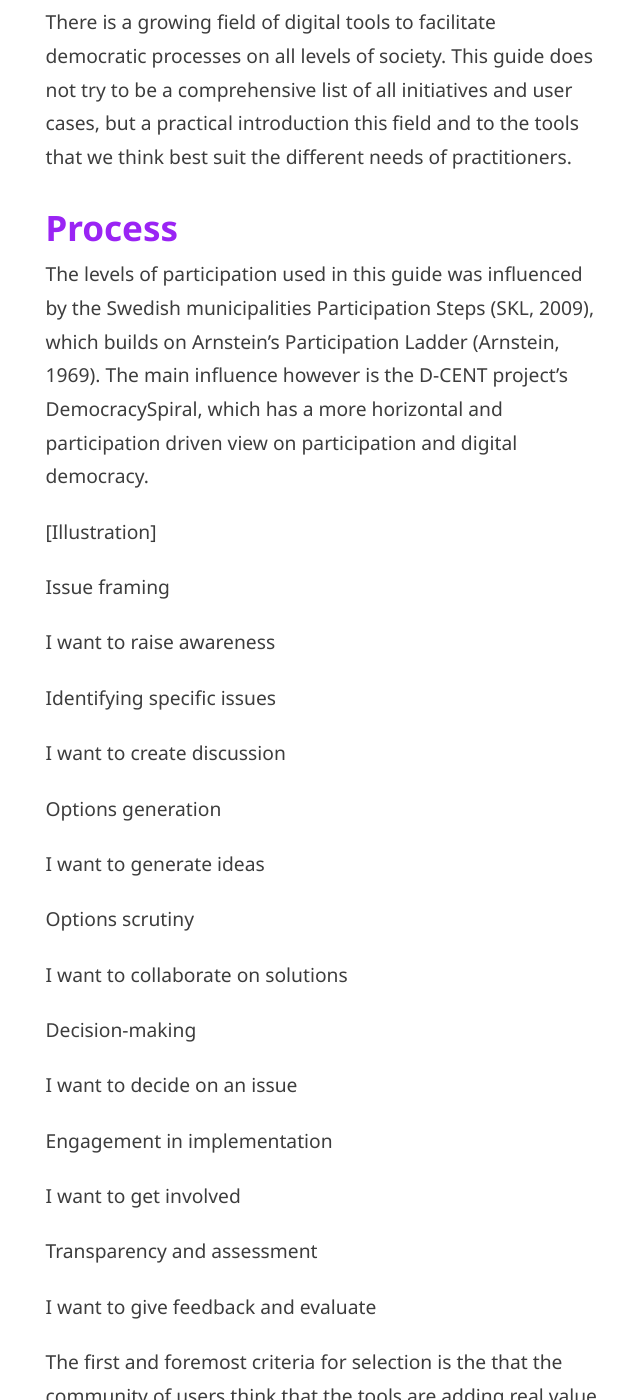
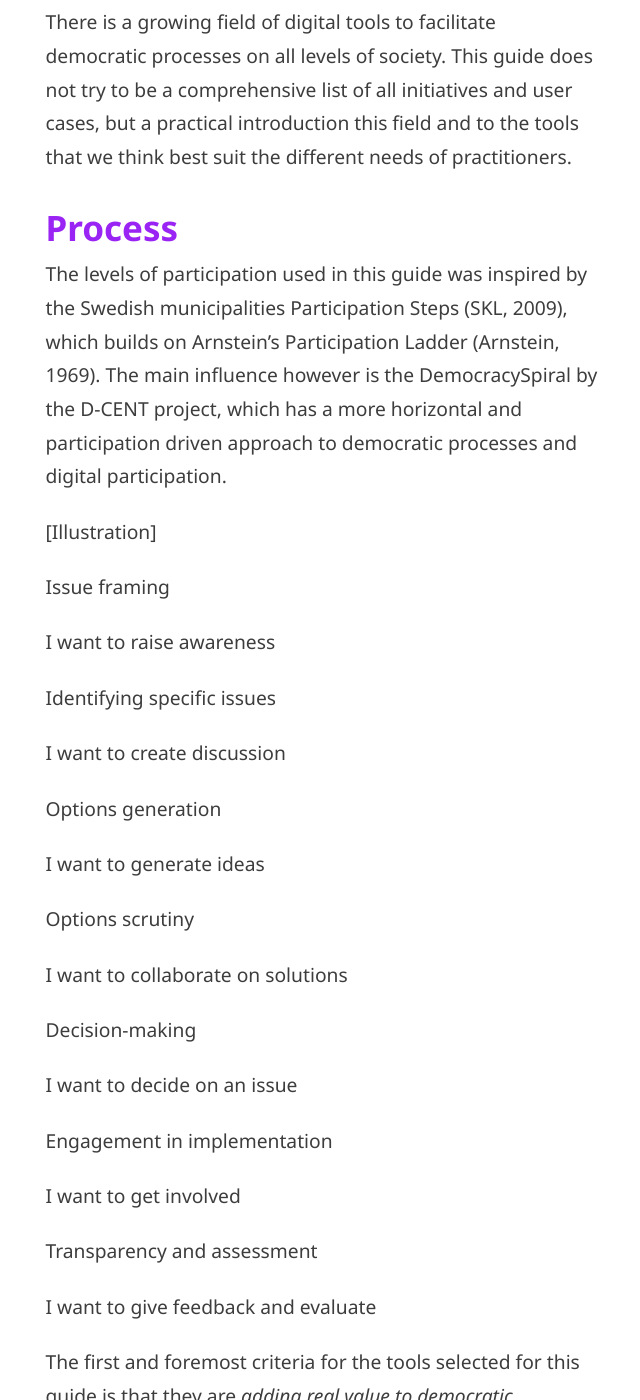
Before and after one commit to digidemlab/democat, a Jekyll site: the page built from about.md, in a window 1280 px wide and 1400 px high, scrolled down 984 px. Shown: the whole window, without its empty margins (317-957 px from the left). Built offline with Jekyll 4.4.1, drawn with Linux system fonts in a browser that asks for light colours; some of the changed text lies outside the part shown.

Commit message:
Updated About

```diff
--- a/about.md
+++ b/about.md
@@ -19,7 +19,7 @@ There is a growing field of digital tools to facilitate democratic processes on
 
 ## Process
 
-The levels of participation used in this guide was influenced by the Swedish municipalities Participation Steps (SKL, 2009), which builds on Arnstein’s Participation Ladder (Arnstein, 1969). The main influence however is the D-CENT project’s DemocracySpiral, which has a more horizontal and participation driven view on participation and digital democracy.
+The levels of participation used in this guide was inspired by the Swedish municipalities Participation Steps (SKL, 2009), which builds on Arnstein’s Participation Ladder (Arnstein, 1969). The main influence however is the DemocracySpiral by the D-CENT project, which has a more horizontal and participation driven approach to democratic processes and digital participation.
 
 [Illustration]
 
@@ -51,7 +51,7 @@ Transparency and assessment
 
 I want to give feedback and evaluate
 
-The first and foremost criteria for selection is the that the community of users think that the tools are adding real value to democratic processes.
+The first and foremost criteria for the tools selected for this guide is that they are *adding real value to democratic processes*.
 
 The initial selection of tools was based on recommendations from the international community of ninety experts gathered at the Inteligencia Colectiva Para La Democracia 2016. From the XX tools most favoured by the community, the Digidem Guide Working Group has selected XX tools for each level of participation most in line with the following criteria:
 
```
